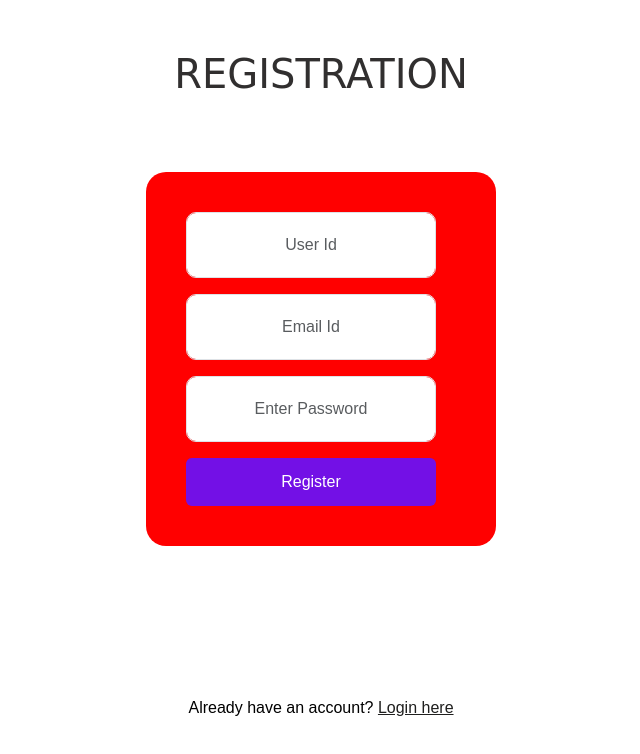
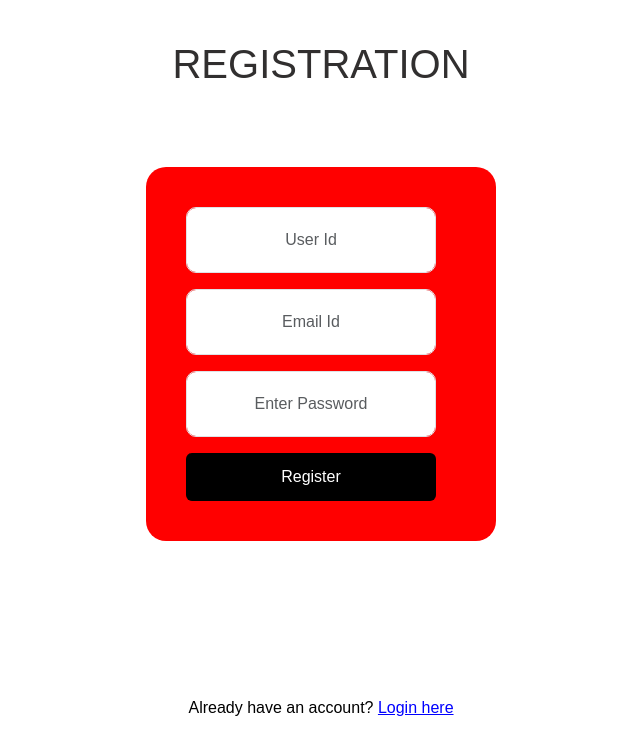
Before and after one commit to wicky10948/registration-and-signup, a plain HTML site: page register.html in a window 1280 px wide. Shown: the whole page, without its empty margins (319-959 px from the left). Drawn offline with nearby package versions, Linux system fonts and the light colour scheme.

Commit message:
Update project

```diff
--- a/api.js
+++ b/api.js
@@ -1,6 +1,6 @@
 const API_URL = "https://iguru.co.ke/PLAYGROUND/sdg/users/login.php";
 
-document.getElementById("login").addEventListener("submit", async (e) => {
+document.getElementById("login-form").addEventListener("submit", async (e) => {
   e.preventDefault();
 
   const username = document.getElementById("username").value.trim();
--- a/register.css
+++ b/register.css
@@ -11,9 +11,9 @@ body{
 }
 
 h1{
-    margin-top: 50px;
+    margin-top: 40px;
     margin-bottom: -60px;
-    font-family: cursive;
+    font-family: sans-serif;
     font-size: 40px;
     color: rgb(49, 47, 47);
 }
@@ -38,7 +38,7 @@ h1{
 
 }
 .register-submit-button{
-    background-color: rgb(115,16,230);
+    background-color: black;
     border: none;
     padding:12px;
 }
@@ -50,5 +50,5 @@ p{
 }
 
 a{
-    color: rgb(31, 31, 30);
+    color:blue;
 }
```
Also changed, not shown: login.css (+9 -2 lines).
